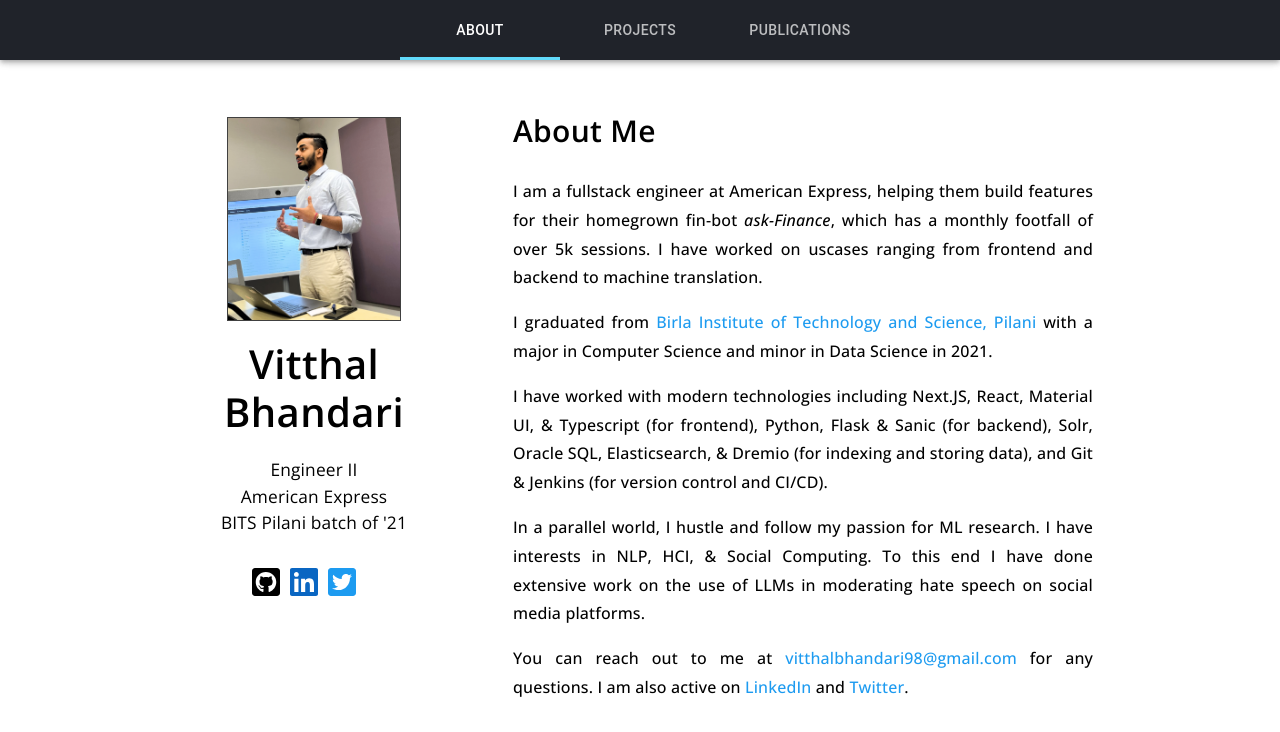
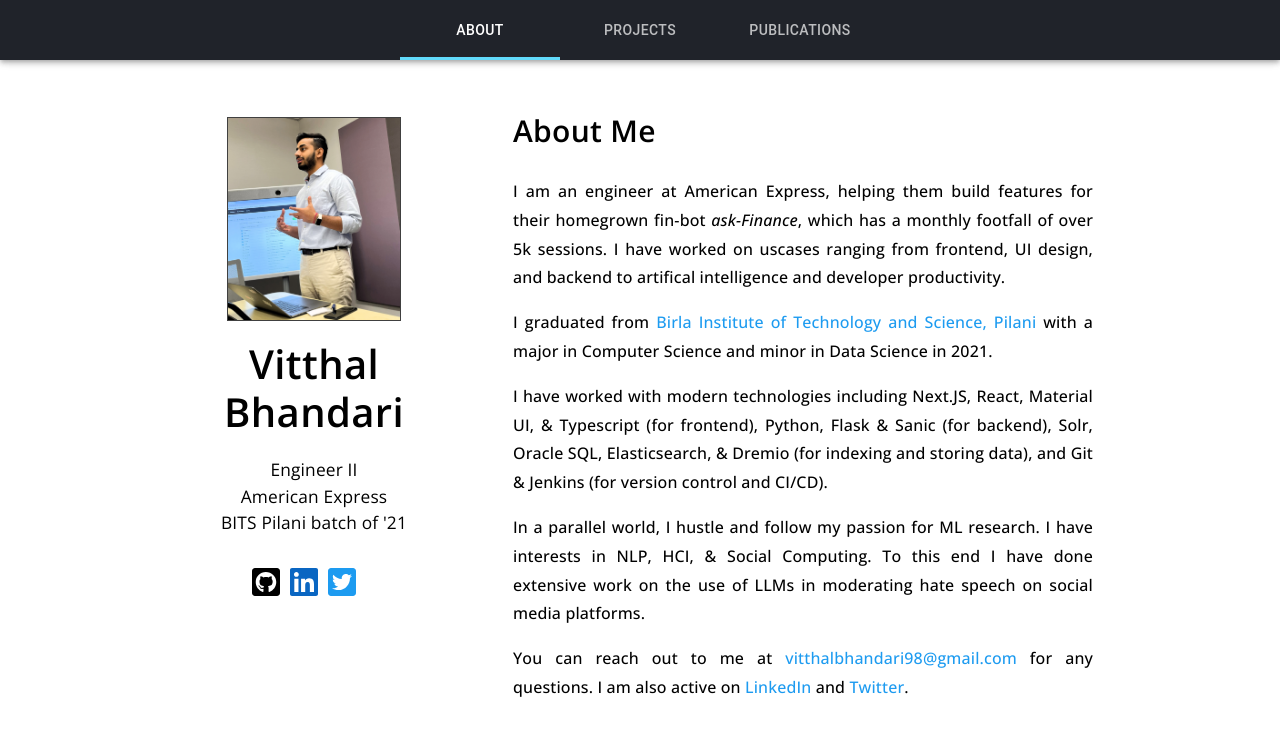
Before and after one commit to vitthal-bhandari/vitthal-bhandari.github.io, a React (Create React App) app: page / in a window 1280 px wide. Shown: the top 732 px of the page. Built offline with nearby package versions, Linux system fonts and the light colour scheme; some icons are missing.

Commit message:
change writeup

```diff
--- a/src/components/Home.js
+++ b/src/components/Home.js
@@ -398,7 +398,7 @@ export default function Home() {
               <Grid item xs={12}>
 
                 <Typography className={classes.bio}>
-                  <p>I am a fullstack engineer at American Express, helping them build features for their homegrown fin-bot <i>ask-Finance</i>, which has a monthly footfall of over 5k sessions. I have worked on uscases ranging from frontend and backend to machine translation.</p>
+                  <p>I am an engineer at American Express, helping them build features for their homegrown fin-bot <i>ask-Finance</i>, which has a monthly footfall of over 5k sessions. I have worked on uscases ranging from frontend, UI design, and backend to artifical intelligence and developer productivity.</p>
 
                   <p>I graduated from <Link target="_blank" href="https://www.bits-pilani.ac.in/" className={classes.links}>Birla Institute of Technology and Science, Pilani</Link> with a major in Computer Science and minor in Data Science in 2021.</p>
 
```
